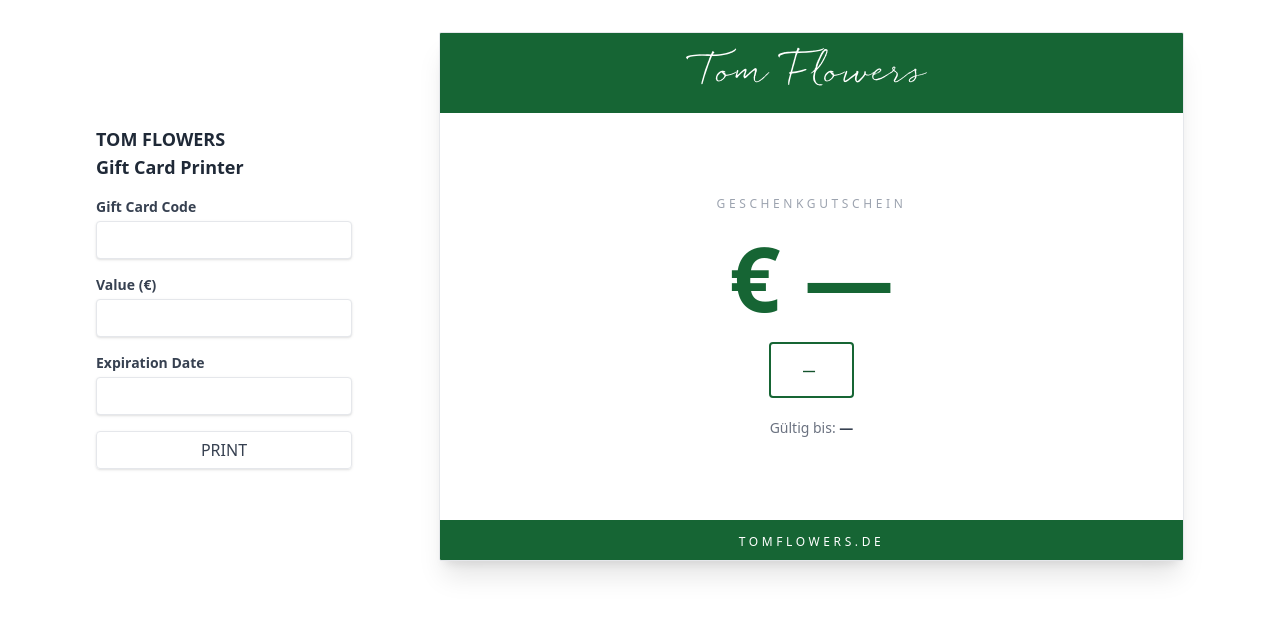
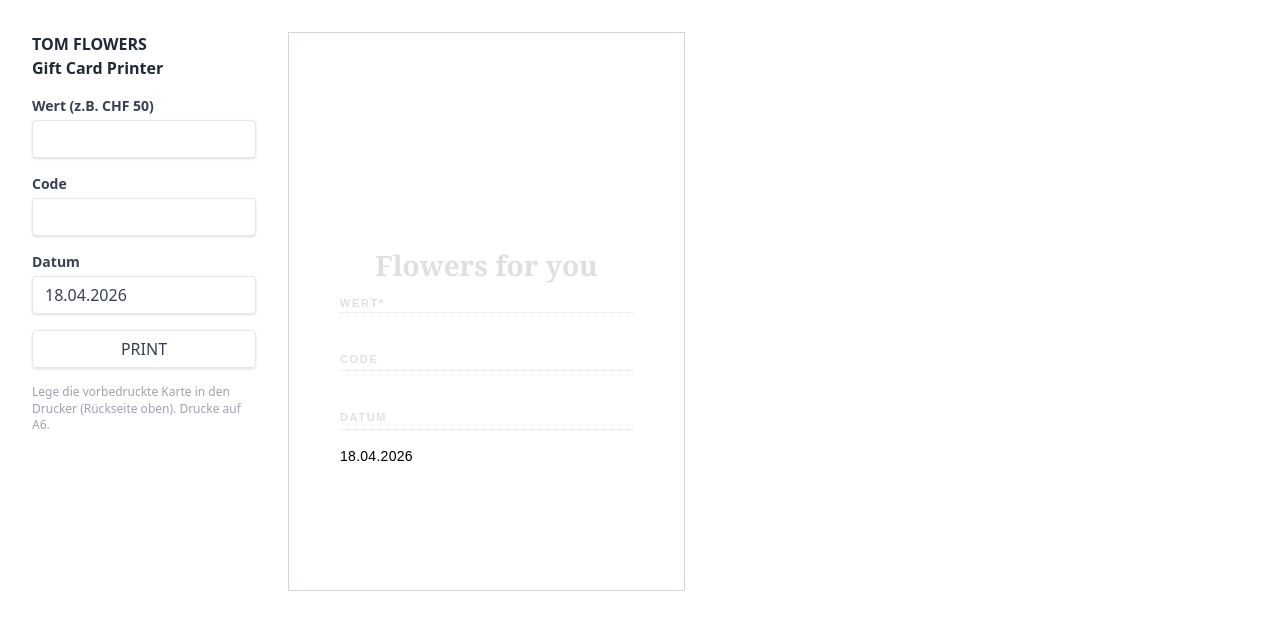
Before and after one commit to sbnz/tf-gift-card-printer, a React (Vite) app: page / in a window 1280 px wide. Shown: the top 630 px of the page. Built offline with nearby package versions, Linux system fonts and the light colour scheme.

Commit message:
new design

```diff
--- a/src/App.jsx
+++ b/src/App.jsx
@@ -1,12 +1,20 @@
 import React, { useState, useEffect } from 'react'
 import Input from './components/Input';
+
+function todayFormatted() {
+  const d = new Date();
+  const dd = String(d.getDate()).padStart(2, '0');
+  const mm = String(d.getMonth() + 1).padStart(2, '0');
+  const yyyy = d.getFullYear();
+  return `${dd}.${mm}.${yyyy}`;
+}
 
 export default function App() {
   const queryParams = new URLSearchParams(window.location.search);
   const [formData, setFormData] = useState({
+    value: "",
     gift_card_code: "",
-    value: "",
-    expiration_date: "",
+    expiration_date: todayFormatted(),
   });
   const handleChange = (e) => {
     const { name, value } = e.target;
@@ -17,61 +25,86 @@
   };
   useEffect(() => {
     queryParams.forEach((value, key) => {
-      setFormData(prev => {
-        return { ...prev, [key]: value }
-      })
+      setFormData(prev => ({ ...prev, [key]: value }))
     })
   }, [])
   const handlePrint = () => {
     window.print()
   }
+
   return (
-    <div className='flex flex-row max-w-6xl mx-auto justify-between items-center gap-8 p-8'>
-      <aside className='printHide flex flex-col gap-4 w-64 shrink-0'>
-        <h1 className='text-lg font-bold text-gray-800'>TOM FLOWERS<br />Gift Card Printer</h1>
-        <Input handleChange={handleChange} name="gift_card_code" label="Gift Card Code" value={formData["gift_card_code"]} />
-        <Input handleChange={handleChange} name="value" label="Value (€)" value={formData["value"]} />
-        <Input handleChange={handleChange} name="expiration_date" label="Expiration Date" value={formData["expiration_date"]} />
+    <div className='flex flex-row items-start gap-8 p-8'>
+      {/* Sidebar form */}
+      <aside className='printHide flex flex-col gap-4 w-56 shrink-0'>
+        <h1 className='text-base font-bold text-gray-800'>TOM FLOWERS<br />Gift Card Printer</h1>
+        <Input handleChange={handleChange} name="value" label="Wert (z.B. CHF 50)" value={formData["value"]} />
+        <Input handleChange={handleChange} name="gift_card_code" label="Code" value={formData["gift_card_code"]} />
+        <Input handleChange={handleChange} name="expiration_date" label="Datum" value={formData["expiration_date"]} />
         <button
           className='shadow appearance-none border rounded w-full py-2 px-3 text-gray-700 leading-tight hover:bg-gray-50'
           onClick={handlePrint}
         >
           PRINT
         </button>
+        <p className='text-xs text-gray-400 leading-snug'>
+          Lege die vorbedruckte Karte in den Drucker (Rückseite oben). Drucke auf A6.
+        </p>
       </aside>
 
-      <section className='preview flex flex-col w-[745px] h-[529px] shadow-xl border overflow-hidden rounded-sm shrink-0'>
-        {/* Header */}
-        <div className='bg-green-800 text-white flex items-center justify-center py-5'>
-          <span className='font-["quickpen"] text-4xl tracking-wide'>Tom Flowers</span>
+      {/* A6 portrait preview: 397 × 559px at 96dpi */}
+      {/* In print mode this renders as A6 with margin:0 */}
+      <section
+        className='preview relative bg-white shrink-0'
+        style={{ width: '397px', height: '559px' }}
+      >
+        {/* Values — positioned to land on pre-printed dotted lines */}
+        {/* Adjust TOP values (in px) to calibrate after a test print */}
+        <div style={{
+          position: 'absolute',
+          left: '52px',   /* ~13mm from left edge */
+          top: '284px',   /* WERT line — adjust after test print */
+          fontSize: '14px',
+          fontFamily: 'Arial, Helvetica, sans-serif',
+          letterSpacing: '0.02em',
+        }}>
+          {formData.value}
         </div>
 
-        {/* Main content */}
-        <div className='flex-1 flex flex-col items-center justify-center gap-5 bg-white'>
-          <span className='text-xs uppercase tracking-[0.3em] text-gray-400'>Geschenkgutschein</span>
-
-          <div className='text-[90px] font-bold text-green-800 leading-none'>
-            {formData.value ? `€\u202F${formData.value}` : '€\u00A0—'}
-          </div>
-
-          <div className='px-8 py-3 border-2 border-green-800 rounded'>
-            <span className='font-mono text-xl tracking-[0.25em] text-green-900'>
-              {formData.gift_card_code || '—'}
-            </span>
-          </div>
-
-          <span className='text-sm text-gray-500'>
-            Gültig bis:{' '}
-            <span className='text-gray-700 font-semibold'>
-              {formData.expiration_date || '—'}
-            </span>
-          </span>
+        <div style={{
+          position: 'absolute',
+          left: '52px',
+          top: '349px',   /* CODE line — adjust after test print */
+          fontSize: '14px',
+          fontFamily: 'Arial, Helvetica, sans-serif',
+          letterSpacing: '0.02em',
+        }}>
+          {formData.gift_card_code}
         </div>
 
-        {/* Footer */}
-        <div className='bg-green-800 text-white py-2 text-center'>
-          <span className='text-xs tracking-[0.3em] uppercase'>tomflowers.de</span>
+        <div style={{
+          position: 'absolute',
+          left: '52px',
+          top: '414px',   /* DATUM line — adjust after test print */
+          fontSize: '14px',
+          fontFamily: 'Arial, Helvetica, sans-serif',
+          letterSpacing: '0.02em',
+        }}>
+          {formData.expiration_date}
         </div>
+
+        {/* Screen-only: card background reference (hidden when printing) */}
+        <div className='printHide absolute inset-0 pointer-events-none' style={{ opacity: 0.12 }}>
+          <div style={{ position: 'absolute', top: '38%', left: '50%', transform: 'translateX(-50%)', fontSize: '28px', fontWeight: '900', whiteSpace: 'nowrap', fontFamily: 'Georgia, serif' }}>Flowers for you</div>
+          <div style={{ position: 'absolute', top: '47%', left: '52px', fontSize: '11px', fontWeight: '700', letterSpacing: '0.15em', fontFamily: 'Arial' }}>WERT*</div>
+          <div style={{ position: 'absolute', top: '50%', left: '52px', right: '52px', borderBottom: '1px dotted #000' }} />
+          <div style={{ position: 'absolute', top: '57%', left: '52px', fontSize: '11px', fontWeight: '700', letterSpacing: '0.15em', fontFamily: 'Arial' }}>CODE</div>
+          <div style={{ position: 'absolute', top: '60.5%', left: '52px', right: '52px', borderBottom: '1px dotted #000' }} />
+          <div style={{ position: 'absolute', top: '67.5%', left: '52px', fontSize: '11px', fontWeight: '700', letterSpacing: '0.15em', fontFamily: 'Arial' }}>DATUM</div>
+          <div style={{ position: 'absolute', top: '71%', left: '52px', right: '52px', borderBottom: '1px dotted #000' }} />
+        </div>
+
+        {/* Border for screen only */}
+        <div className='printHide absolute inset-0 border border-gray-300 pointer-events-none' />
       </section>
     </div>
   )
--- a/src/index.css
+++ b/src/index.css
@@ -8,17 +8,21 @@
 }
 
 @page {
-  size: A6 landscape;
+  size: A6 portrait;
   margin: 0;
 }
 
 @media print {
+  html, body {
+    margin: 0;
+    padding: 0;
+  }
   .printHide {
-    display: none;
+    display: none !important;
   }
   .preview {
-    box-shadow: none;
-    border: none;
-    zoom: 0.75;
+    position: absolute;
+    top: 0;
+    left: 0;
   }
 }
```
Also changed, not shown: 5 other files (tests, documents, lock files or other folders).
